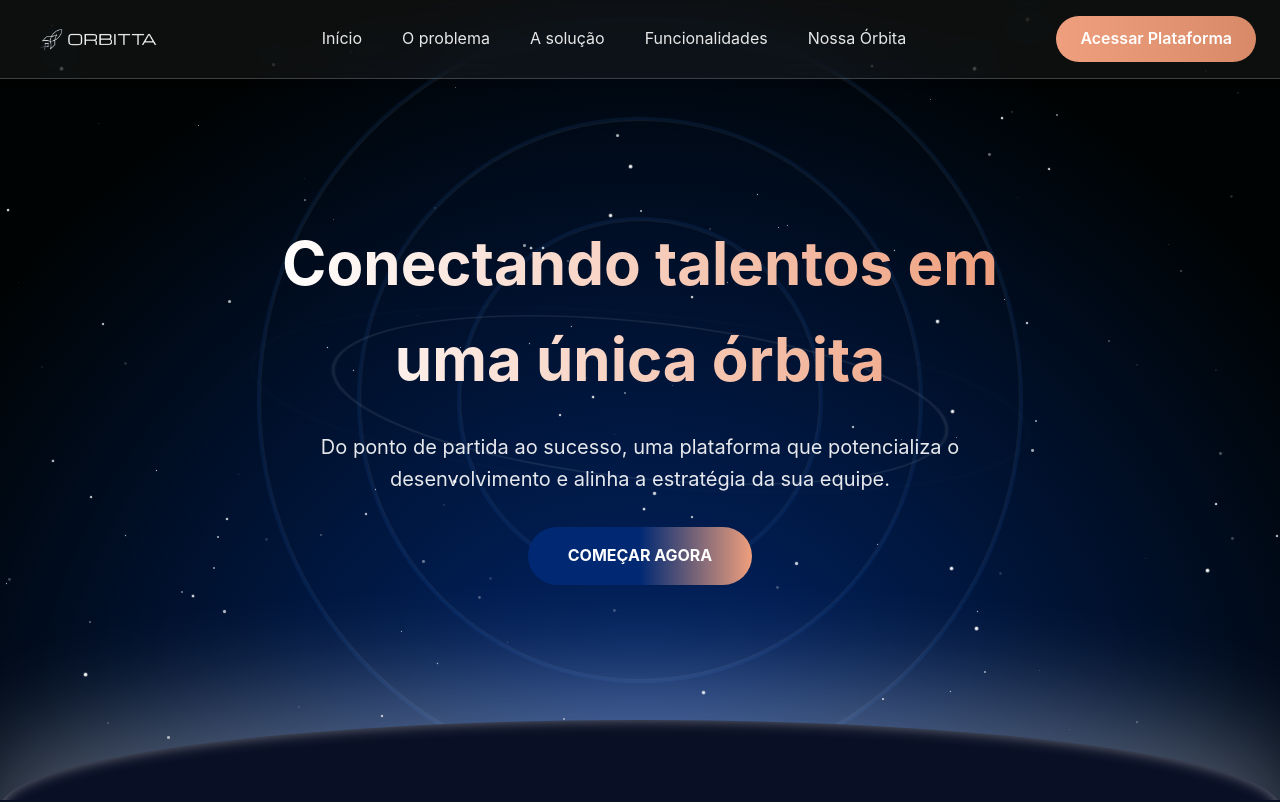
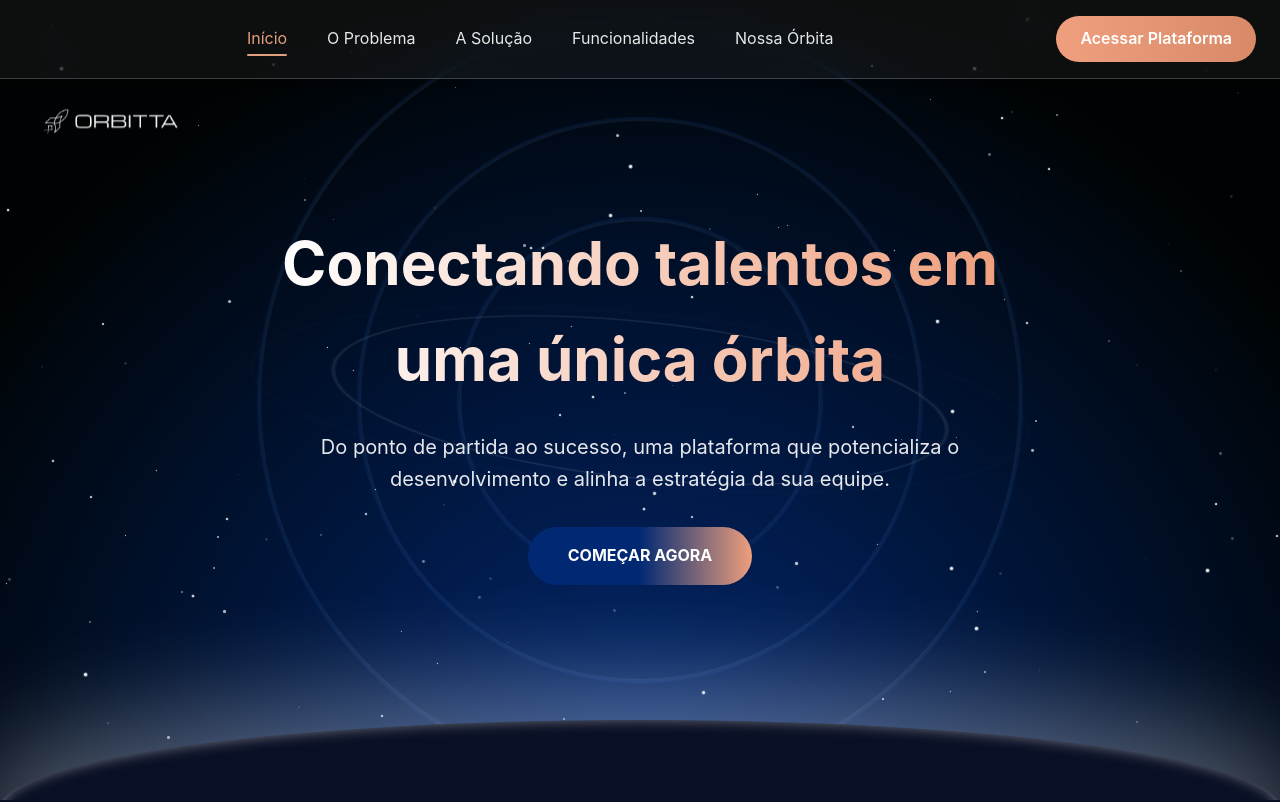
Before and after one commit to orbitta-l/orbit-vue-dashboard-75054-15727-76300-11269, a React (Vite) app: page / in a window 1280 px wide. Shown: the top 802 px of the page. Built offline with nearby package versions, Linux system fonts and the light colour scheme; the HTML template or start-up script is replaced by a standard one.

Commit message:
Função extra ao Navbar, fix na Logo

```diff
--- /dev/null
+++ b/src/components/Navbar.tsx
@@ -0,0 +1,110 @@
+import { useEffect, useState } from "react";
+import { useNavigate } from "react-router-dom";
+import logo from "../assets/logo.svg"; // ajuste o caminho conforme sua estrutura
+
+const Navbar = () => {
+  const [activeSection, setActiveSection] = useState("inicio");
+  const [isScrolled, setIsScrolled] = useState(false);
+  const navigate = useNavigate();
+
+  // Detecta rolagem para mudar o estilo da navbar
+  useEffect(() => {
+    const handleScroll = () => {
+      setIsScrolled(window.scrollY > 50);
+    };
+    window.addEventListener("scroll", handleScroll);
+    return () => window.removeEventListener("scroll", handleScroll);
+  }, []);
+
+  // Detecta qual seção está visível
+  useEffect(() => {
+    const sections = document.querySelectorAll("section[id]");
+    const observer = new IntersectionObserver(
+      (entries) => {
+        entries.forEach((entry) => {
+          if (entry.isIntersecting) {
+            setActiveSection(entry.target.id);
+          }
+        });
+      },
+      { threshold: 0.5 } // ativa quando 50% da seção está visível
+    );
+
+    sections.forEach((section) => observer.observe(section));
+    return () => observer.disconnect();
+  }, []);
+
+  return (
+    <header
+      className={`navbar ${isScrolled ? "navbar-scrolled" : "navbar-default"}`}
+      id="navbar"
+    >
+      <nav className="navbar-content">
+        {/* Logo */}
+        <a href="#inicio" className="navbar-logo">
+          <img src={logo} alt="Orbitta Logo" />
+        </a>
+
+        {/* Links */}
+        <div className="navbar-links">
+          <a
+            href="#inicio"
+            className={`nav-link ${activeSection === "inicio" ? "active" : ""}`}
+          >
+            Início
+          </a>
+          <a
+            href="#obstaculos"
+            className={`nav-link ${activeSection === "obstaculos" ? "active" : ""}`}
+          >
+            O Problema
+          </a>
+          <a
+            href="#solucao"
+            className={`nav-link ${activeSection === "solucao" ? "active" : ""}`}
+          >
+            A Solução
+          </a>
+          <a
+            href="#funcionalidades"
+            className={`nav-link ${activeSection === "funcionalidades" ? "active" : ""}`}
+          >
+            Funcionalidades
+          </a>
+          <a
+            href="#leis"
+            className={`nav-link ${activeSection === "leis" ? "active" : ""}`}
+          >
+            Nossa Órbita
+          </a>
+        </div>
+
+        {/* Botão */}
+        <button className="navbar-button" onClick={() => navigate("/login")}>
+          Acessar Plataforma
+        </button>
+      </nav>
+
+      {/* Estilos locais */}
+      <style>{`
+        .nav-link.active {
+          color: #E09F7D;
+        }
+
+        .nav-link.active::after {
+          content: "";
+          position: absolute;
+          bottom: -4px;
+          left: 0;
+          width: 100%;
+          height: 2px;
+          background: #E09F7D;
+          border-radius: 2px;
+        }
+
+      `}</style>
+    </header>
+  );
+};
+
+export default Navbar;
--- a/src/pages/Landing.tsx
+++ b/src/pages/Landing.tsx
@@ -3,6 +3,7 @@ import { useNavigate } from 'react-router-dom';
 import logo from '@/assets/logo.png';
 import Features from "@/components/Features";
 import Solution from "@/components/Solution";
+import Navbars from "@/components/Navbar"
 
 export default function Landing() {
   const navigate = useNavigate();
@@ -97,27 +98,29 @@ export default function Landing() {
   const nextEmployee = () => {
     setCurrentEmployeeIndex((prev) => (prev === employeeFeatures.length - 1 ? 0 : prev + 1));
   };
+const Navbar = () => {
+  const [activeSection, setActiveSection] = useState("inicio");
 
+  useEffect(() => {
+    const sections = document.querySelectorAll("section[id]");
+    const observer = new IntersectionObserver(
+      (entries) => {
+        entries.forEach((entry) => {
+          if (entry.isIntersecting) {
+            setActiveSection(entry.target.id);
+          }
+        });
+      },
+      { threshold: 0.5 } // ativa quando 50% da seção aparece
+    );
+
+    sections.forEach((section) => observer.observe(section));
+    return () => observer.disconnect();
+  }, []);
+};
   return (
     <div>
-      {/* Navbar */}
-      <header className={`navbar ${isScrolled ? 'navbar-scrolled' : 'navbar-default'}`} id="navbar">
-        <nav className="navbar-content">
-          <a href="#inicio" className="navbar-logo">
-            <img src={logo} alt="Orbitta Logo" />
-          </a>
-
-          <div className="navbar-links">
-            <a href="#inicio">Início</a>
-            <a href="#obstaculos">O problema</a>
-            <a href="#solucao">A solução</a>
-            <a href="#funcionalidades">Funcionalidades</a>
-            <a href="#leis">Nossa Órbita</a>
-          </div>
-
-          <button className="navbar-button" onClick={() => navigate('/login')}>Acessar Plataforma</button>
-        </nav>
-      </header>
+      <Navbars />
 
       {/* Hero Section */}
       <section id="inicio" className="hero">
@@ -333,8 +336,12 @@ export default function Landing() {
         }
 
         .navbar-logo img {
-          height: 32px;
+          position: absolute;
+          height: 128px;
           width: auto;
+          justify-content: center;
+          align-self: center;
+          margin-top: 40px;
         }
 
         .navbar-links {
@@ -360,6 +367,18 @@ export default function Landing() {
         }
 
         .navbar-links a::after {
+          content: '';
+          position: absolute;
+          bottom: 0;
+          left: 0;
+          width: 0;
+          height: 2px;
+          background: #EF9F7D;
+          transition: width 0.3s;
+        }
+
+        .active-nav {
+          color: #EF9F7D;
           content: '';
           position: absolute;
           bottom: 0;
```
